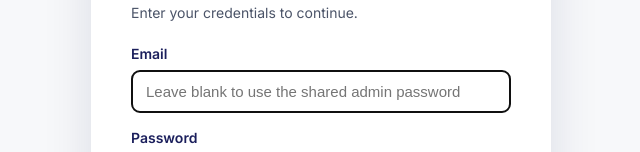
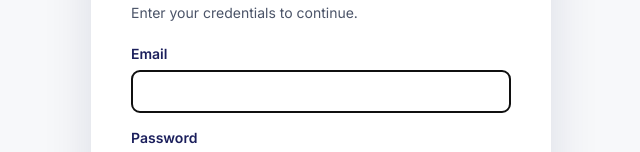
Before and after one commit to andrearecuyo/pinascargo-dashboard, a Next.js app: page /login in a window 1280 px wide. Shown: the part 358-510 px from the top of the page, without its empty margins (319-959 px from the left). Built offline with nearby package versions, Linux system fonts and the light colour scheme.

Commit message:
remove placeholder

```diff
--- a/app/login/page.js
+++ b/app/login/page.js
@@ -70,7 +70,7 @@ export default function LoginPage() {
                     value={email}
                     onChange={e => setEmail(e.target.value)}
                     autoFocus
-                    placeholder="Leave blank to use the shared admin password"
+                    placeholder=""
                     style={{
                         width: "100%",
                         boxSizing: "border-box",
```
